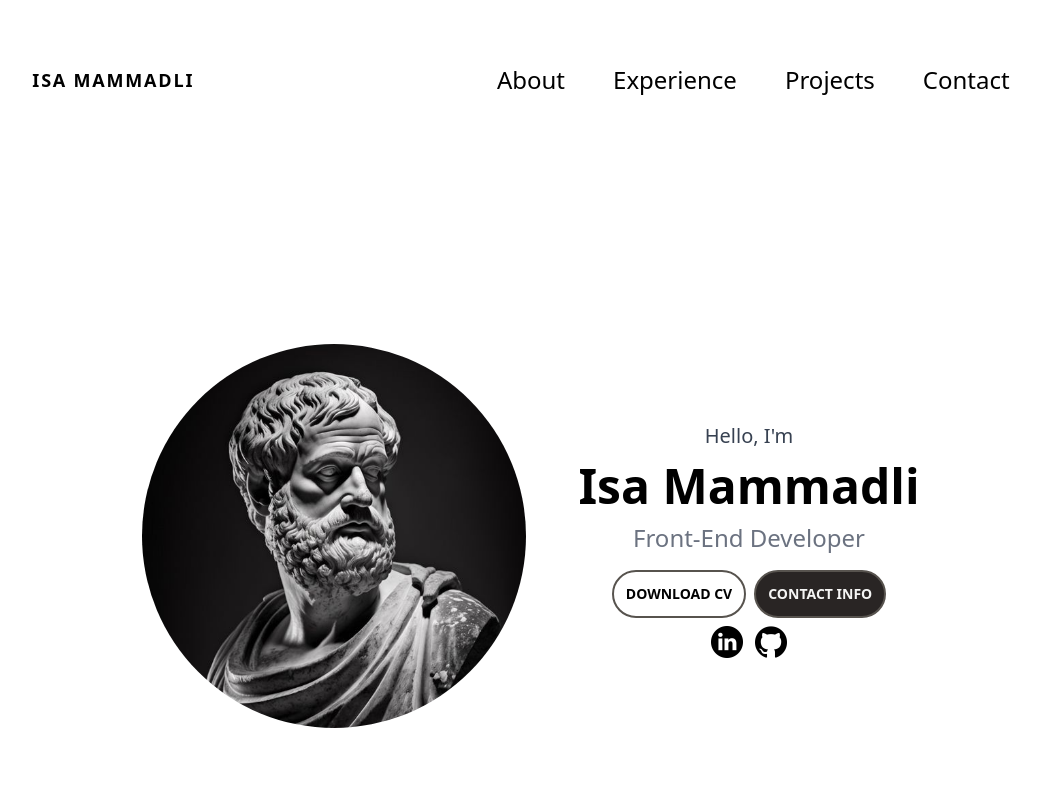
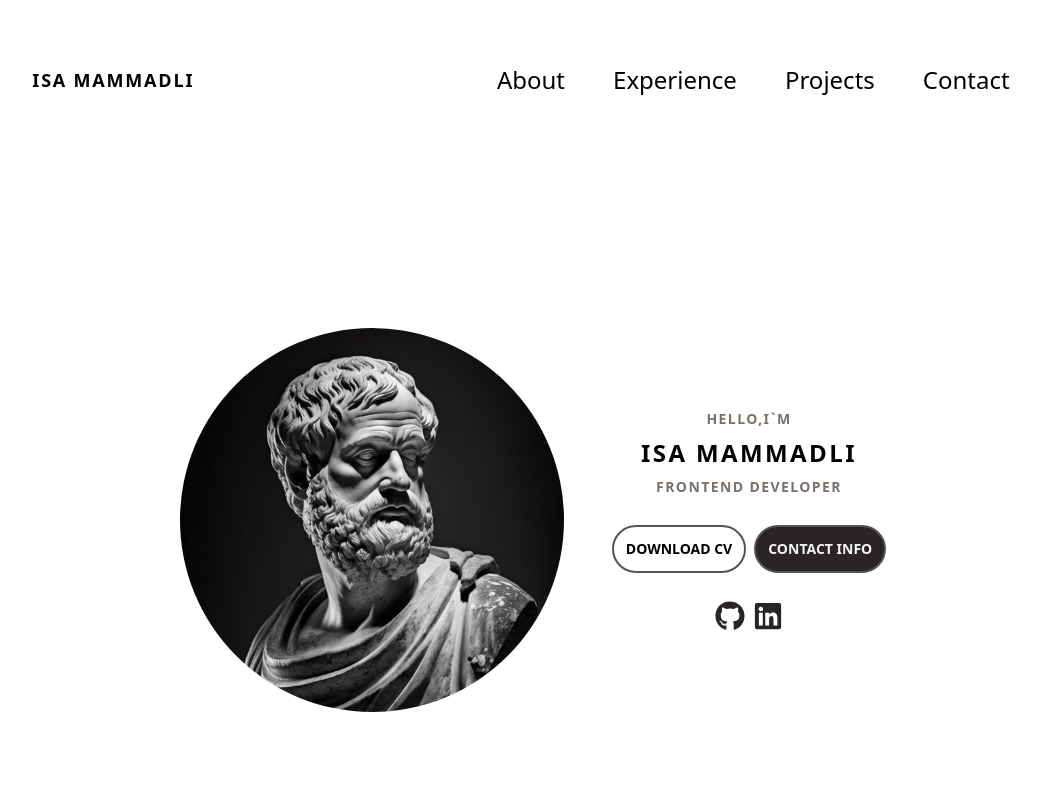
Before and after one commit to isamammadli570/myportfolio, a React (Vite) app: page / in a window 1280 px wide. Shown: the top 800 px of the page, without its empty margins (107-1148 px from the left). Built offline with nearby package versions, Linux system fonts and the light colour scheme.

Commit message:
initial commit

```diff
--- /dev/null
+++ b/src/reusable/ButtonUi/index.jsx
@@ -0,0 +1,16 @@
+/* eslint-disable react/prop-types */
+function ButtonUi({ type, link, style, content }) {
+    const styles = {
+      primary_md: `border-2 rounded-3xl  p-3  border-stone-600 transition-all  duration-300 hover:text-stone-100 hover:-translate-y-1 active:translate-y-2 hover:bg-stone-800 uppercase font-semibold cursor-pointer text-sm ${style}`,
+      primary_sm: `border-2 rounded-lg p-2    border-stone-600 transition-all duration-300 hover:text-stone-100 hover:-translate-y-1 active:translate-y-2 hover:bg-stone-800 uppercase font-semibold cursor-pointer text-xs ${style}`,
+      secondary_md: `border-2 rounded-3xl p-3   border-stone-600 transition-all bg-stone-800 duration-300 text-stone-100 hover:-translate-y-1 active:translate-y-2 uppercase font-semibold cursor-pointer text-sm ${style}`,
+      secondary_sm: `border-2 rounded-lg p-2  border-stone-600 transition-all bg-stone-800 duration-300 text-stone-100 hover:-translate-y-1 active:translate-y-2 uppercase font-semibold cursor-pointer text-xs ${style}`,
+    };
+    return (
+      <a href={link}>
+        <button className={styles[type]}>{content}</button>
+      </a>
+    );
+  }
+
+  export default ButtonUi;
--- /dev/null
+++ b/src/reusable/ImgUi/index.jsx
@@ -0,0 +1,13 @@
+/* eslint-disable react/prop-types */
+function ImageUi({ type, src, style }) {
+    const styles = {
+      primary: `rounded-full w-56 md:w-96 ${style}`,
+      secondary: `rounded-md w-56 md:w-96 ${style}`,
+      triatry: `rounded-3xl w-56 md:w-96 ${style}`,
+    };
+
+    return <img src={src} alt="" className={styles[type]} />;
+
+  }
+
+  export default ImageUi;
--- a/src/reusable/Typography/index.jsx
+++ b/src/reusable/Typography/index.jsx
@@ -1,17 +1,17 @@
 /* eslint-disable react/prop-types */
 function Typography({ type, style, content }) {
   const styles = {
-    header_primary_lg: `uppercase dark:text-stone-200 tracking-widest font-semibold md:text-3xl text-xl transition-all duration-300  ${style}`,
+    header_primary_lg: `uppercase  tracking-widest font-semibold md:text-3xl text-xl transition-all duration-300  ${style}`,
     header_primary_md: `uppercase   tracking-widest font-semibold md:text-lg text-sm transition-all duration-300  ${style}`,
-    header_primary_sm: `uppercase  dark:text-stone-200 tracking-widest font-semibold md:text-sm text-sm transition-all duration-300  ${style}`,
-    header_primary_xs: `uppercase  dark:text-stone-200 tracking-widest font-semibold md:text-xs text-xs transition-all duration-300  ${style}`,
-    text_secondary_lg: `uppercase  dark:text-stone-400 tracking-widest text-stone-500 font-semibold md:text-2xl text-xl transition-all duration-300  ${style}`,
-    text_secondary_md: `uppercase  dark:text-stone-400 tracking-widest text-stone-500 font-semibold md:text-md text-sm transition-all duration-300  ${style}`,
-    text_secondary_sm: `uppercase  dark:text-stone-400  tracking-widest text-stone-500 font-semibold md:text-sm text-sm transition-all duration-300  ${style}`,
-    text_primary_lg: `uppercase  dark:text-stone-200 tracking-widest  font-semibold text-2xl transition-all duration-300  ${style}`,
-    nav: "hover:border-b-2  dark:hover:border-stone-200  dark:text-stone-200 uppercase tracking-widest cursor-pointer font-medium transition-all duration-200 text-xs md:text-lg  border-stone-800 hover:skew-x-3 hover:skew-y-1",
+    header_primary_sm: `uppercase   tracking-widest font-semibold md:text-sm text-sm transition-all duration-300  ${style}`,
+    header_primary_xs: `uppercase   tracking-widest font-semibold md:text-xs text-xs transition-all duration-300  ${style}`,
+    text_secondary_lg: `uppercase   tracking-widest text-stone-500 font-semibold md:text-2xl text-xl transition-all duration-300  ${style}`,
+    text_secondary_md: `uppercase   tracking-widest text-stone-500 font-semibold md:text-md text-sm transition-all duration-300  ${style}`,
+    text_secondary_sm: `uppercase    tracking-widest text-stone-500 font-semibold md:text-sm text-sm transition-all duration-300  ${style}`,
+    text_primary_lg: `uppercase   tracking-widest  font-semibold text-2xl transition-all duration-300  ${style}`,
+    nav: "hover:border-b-2    uppercase tracking-widest cursor-pointer font-medium transition-all duration-200 text-xs md:text-lg  border-stone-800 hover:skew-x-3 hover:skew-y-1",
     side_nav:
-      "hover:border-b-2  dark:hover:border-stone-200  dark:text-stone-200 uppercase tracking-widest cursor-pointer font-medium transition-all duration-200 text-xl md:text-2xl  border-stone-800 hover:skew-x-3 hover:skew-y-1",
+      "hover:border-b-2    uppercase tracking-widest cursor-pointer font-medium transition-all duration-200 text-xl md:text-2xl  border-stone-800 hover:skew-x-3 hover:skew-y-1",
   };
   return <div className={styles[type]}>{content}</div>;
 }
--- a/src/ui/About/index.jsx
+++ b/src/ui/About/index.jsx
@@ -1,8 +1,17 @@
+import FlexUi from "../../reusable/FlexUi";
+import ImgUi from "../../reusable/ImgUi";
+import img from "../../assets/aristotle.jpg";
+import Typography from "../../reusable/Typography";
 
 function About() {
   return (
-    <div>About</div>
-  )
+    <FlexUi type="none" style="flex-col">
+      <Typography/>
+      <FlexUi type="center">
+        <ImgUi type="triatry" src={img} style="animate-moveInLeft"></ImgUi>
+      </FlexUi>
+    </FlexUi>
+  );
 }
 
-export default About
+export default About;
--- a/src/ui/Entrance/index.jsx
+++ b/src/ui/Entrance/index.jsx
@@ -1,57 +1,55 @@
 /* eslint-disable react/no-unescaped-entities */
 import FlexUi from "../../reusable/FlexUi";
+import Typography from "../../reusable/Typography";
+import ImgUi from "../../reusable/ImgUi";
+import ButtonUi from "../../reusable/ButtonUi";
+import { FaGithub, FaLinkedin } from "react-icons/fa";
 import img from "../../assets/aristotle.jpg";
-import linkedin from "../../assets/linkedin.png";
-import github from "../../assets/github.png";
 
 function Entrance() {
   return (
-    <FlexUi type="center">
-      <section className="flex justify-center items-center gap-12 p-56">
-        <div>
-          <img className="w-96 rounded-full" src={img} alt="" />
-        </div>
-
-        <div className="text-center">
-          <p className="text-xl text-gray-700 p-2">Hello, I'm</p>
-          <h1 className="text-5xl font-semibold p-1">Isa Mammadli</h1>
-          <p className="text-2xl text-gray-500 p-2">Front-End Developer</p>
-          <div className="flex justify-center gap-2 p-2">
-            <button
-              className="border-2 rounded-3xl p-3
-             border-stone-600 transition-all  duration-300 hover:text-stone-100 hover:-translate-y-1
-             active:translate-y-2 hover:bg-stone-800 uppercase font-semibold cursor-pointer
-             text-sm animate-moveInTop"
-            >
-              Download CV
-            </button>
-            <button
-              className="border-2 rounded-3xl p-3 0
-             border-stone-600 transition-all bg-stone-800 duration-300 text-stone-100
-             hover:-translate-y-1 active:translate-y-2 uppercase font-semibold cursor-pointer
-              text-sm animate-moveInBottom"
-            >
-              Contact Info
-            </button>
-          </div>
-          <div className="flex justify-center gap-3">
-            <img
-              className="w-8"
-              src={linkedin}
-              alt="My LinkedIn profile"
-              /* onclick="location.href='https://linkedin.com/'" */
-            />
-            <img
-              className="w-8"
-              src={github}
-              alt="My Github profile"
-              /* onclick="location.href='https://github.com/'" */
-            />
-          </div>
-
-          <div></div>
-        </div>
-      </section>
+    <FlexUi
+      type="center"
+      style="mx-20 h-[50rem] md:flex-row flex-col min-h-fit text-center gap-12	"
+    >
+      <ImgUi type="primary" src={img} style="animate-moveInLeft" />
+      <FlexUi type="center" style="flex-col gap-2 ">
+        <Typography
+          type="text_secondary_sm"
+          content="Hello,I`m"
+          style="animate-moveInRight"
+        />
+        <Typography
+          type="text_primary_lg"
+          content="Isa Mammadli"
+          style="animate-moveInLeft"
+        />
+        <Typography
+          type="text_secondary_md"
+          content="FrontEnd Developer"
+          style="animate-moveInRight"
+        />
+        <FlexUi type="center" style="mt-5 gap-2">
+          <ButtonUi
+            type="primary_md"
+            content="Download Cv"
+            style="animate-moveInTop"
+          />
+          <ButtonUi
+            type="secondary_md"
+            content="Contact Info"
+            style="animate-moveInBottom"
+          />
+        </FlexUi>
+        <FlexUi type="center" style="mt-5 gap-2 text-stone-800 text-3xl">
+          <a href="https://github.com/isamammadli570">
+            <FaGithub className=" cursor-pointer " />
+          </a>
+          <a href="https://www.linkedin.com/in/isa-məmmədli-4411aa285">
+            <FaLinkedin className=" cursor-pointer " />
+          </a>
+        </FlexUi>
+      </FlexUi>
     </FlexUi>
   );
 }
```
